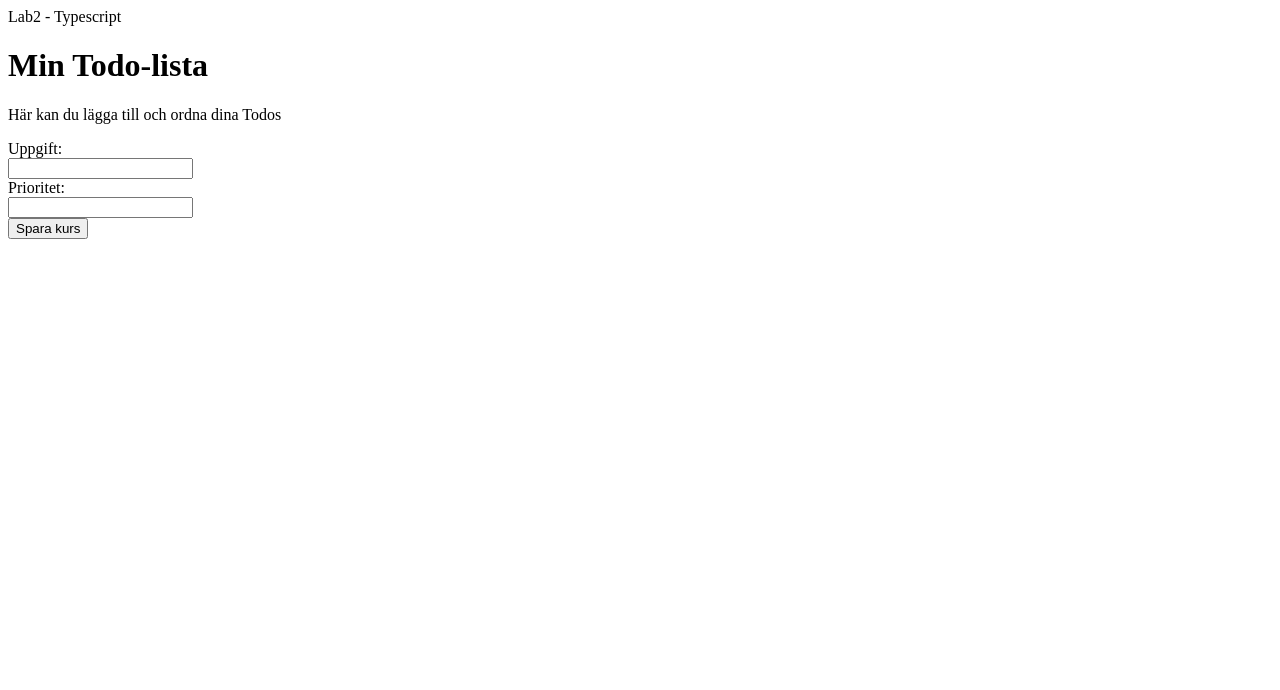
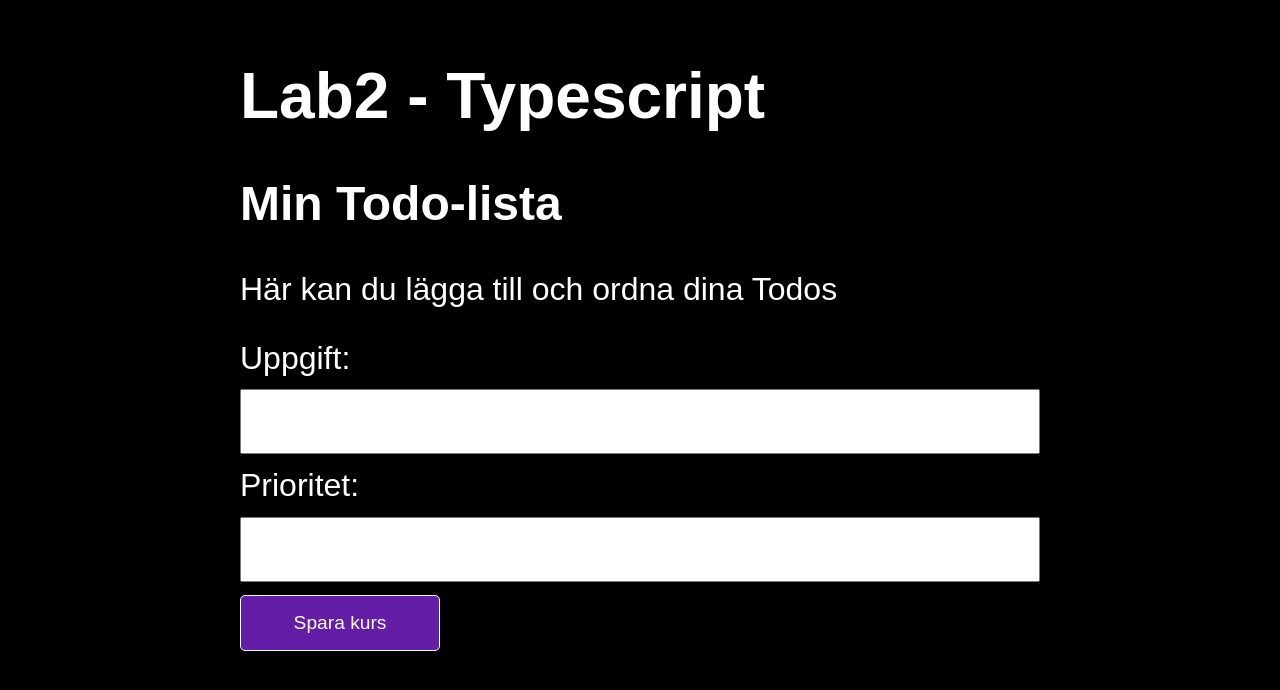
Before and after one commit to Safe-Pizza/DT208G_Laboration2, a website built with Vite: page index.html in a window 1280 px wide. Built offline with nearby package versions, Linux system fonts and the light colour scheme.

Commit message:
styling css

```diff
--- a/index.html
+++ b/index.html
@@ -9,9 +9,9 @@
 
 <body>
   <div class="container"> <!--CONTAINER FÖR HELA SIDAN-->
-    <header>Lab2 - Typescript</header>
+    <header><h1>Lab2 - Typescript</h1></header>
     <main>
-      <h1>Min Todo-lista</h1>
+      <h2>Min Todo-lista</h2>
       <p>Här kan du lägga till och ordna dina Todos</p>
       <div id="form-todo">
         <form id="add-todos">
--- a/src/ToDoList.ts
+++ b/src/ToDoList.ts
@@ -8,18 +8,21 @@ export class ToDoList {
     }
 
     addTodos(task: string, priority: number): boolean {
+        //validering av prioritet 1-3
         if(![1, 2, 3].includes(priority)) {
             return false;
         }
+        //validering av task-input
         if (task === "") {
             return false;
         }
+        //skapa ny todo
         const newTodo: Todo = {
             task: task,
             completed: false,
             priority: priority
         }
-
+        //push till todos array
         this.todos.push(newTodo);
         return true;
     }
--- a/src/main.ts
+++ b/src/main.ts
@@ -5,23 +5,25 @@ import type { Todo } from './ITodo';
 const toDoList = new ToDoList(); //Aktivera ToDoList klass
 
 document.addEventListener("DOMContentLoaded", () => {
+  //Formulär element
   const form = document.getElementById("add-todos") as HTMLFormElement;
 
+  //Lyssnare för submit event
   form.addEventListener("submit", (event) => {
-    event.preventDefault();
-
+    event.preventDefault(); //Förhindra default-event
     addTodo();
   });
 
 });
 
 function addTodo(): void {
+  //Hämta input-element
   const taskInput = document.getElementById("task") as HTMLInputElement;
   const prioInput = document.getElementById("prio") as HTMLInputElement;
-
+  //Input värden
   const task = taskInput.value;
   const priority = parseInt(prioInput.value);
-
+  //Skicka till klass-funktion
   toDoList.addTodos(task, priority);
 
   console.log(toDoList);
--- a/src/style.css
+++ b/src/style.css
@@ -0,0 +1,37 @@
+body {
+  background-color: black;
+  color: white;
+  font-family:Arial, Helvetica, sans-serif;
+  font-size: 2rem;
+  margin: 0 auto;
+}
+
+.container {
+  max-width: 800px;
+  margin: 0 auto;
+  padding: 1rem;
+}
+
+input {
+  padding: 1rem;
+  width: 100%;
+  margin-top: 0.5em;
+  margin-bottom: 0.5em;
+  font-size: 1.6rem;
+  box-sizing: border-box;
+}
+
+button {
+  padding: 1rem;
+  border-radius: 5px;
+  border: 1px solid white;
+  min-width: 200px;
+  background-color: rgb(100, 29, 167);
+  color: white;
+  font-size: 1.2rem;
+  cursor: pointer;
+}
+
+button:active {
+  background-color: rgb(54, 17, 88);
+}
```
